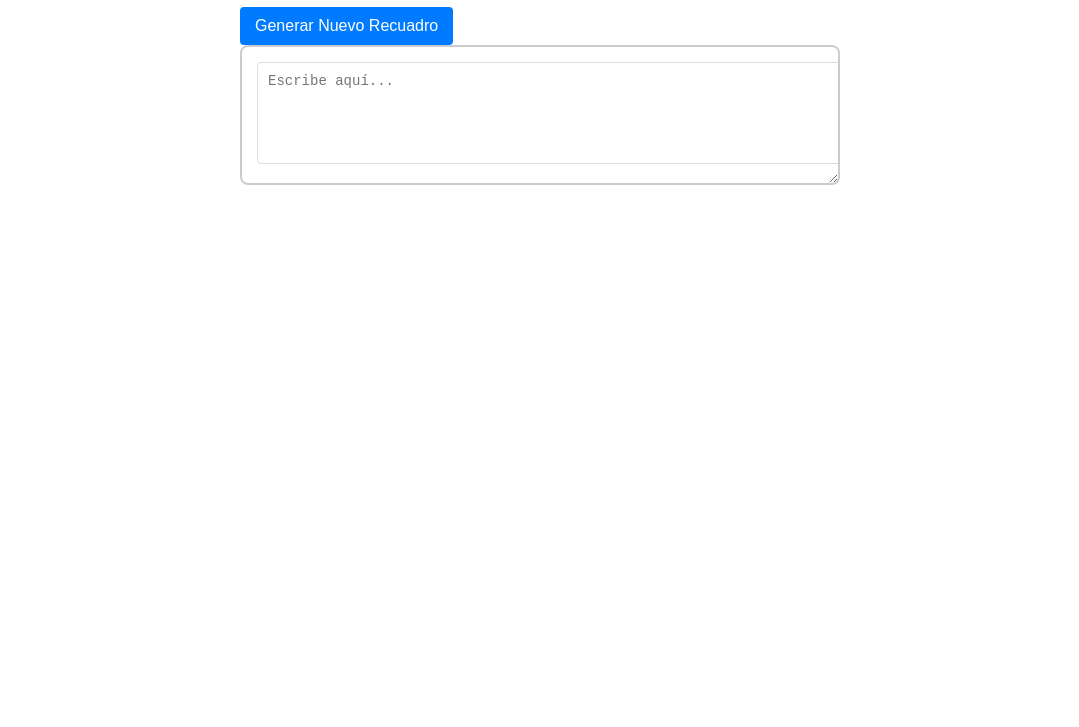
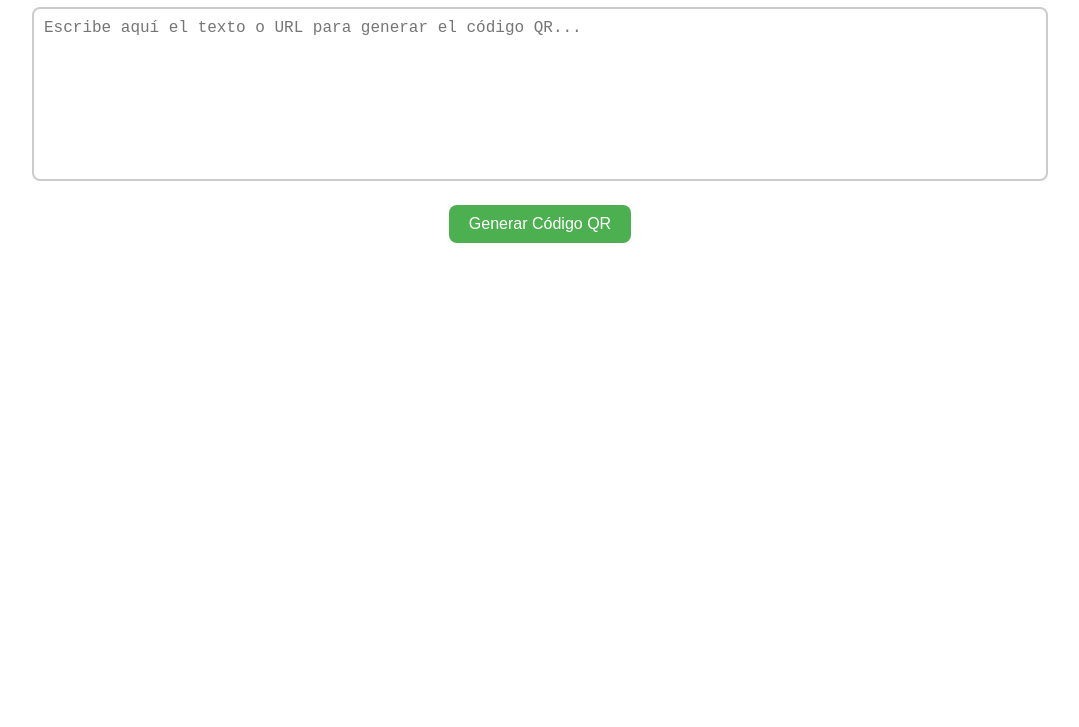
Before and after one commit to jvsierras/QR-Generador, a plain HTML site: page index.html in a window 1280 px wide. Shown: the part 73-800 px from the top of the page, without its empty margins (100-1179 px from the left). Drawn offline with Linux system fonts and the light colour scheme.

Commit message:
Update index.html

```diff
--- a/index.html
+++ b/index.html
@@ -1,85 +1,72 @@
 <!DOCTYPE html>
-<html lang="es">
+<html lang="en">
 <head>
     <meta charset="UTF-8">
     <meta name="viewport" content="width=device-width, initial-scale=1.0">
-    <title>Generador de Recuadros</title>
+    <title>Generador de Códigos QR</title>
     <style>
         body {
             font-family: Arial, sans-serif;
+            text-align: center;
             margin: 20px;
         }
-
-        .container {
-            max-width: 600px;
-            margin: 0 auto;
-        }
-
-        .box {
+        textarea {
+            width: 80%;
+            height: 150px;
+            margin-bottom: 20px;
+            padding: 10px;
+            font-size: 16px;
             border: 2px solid #ccc;
             border-radius: 8px;
-            padding: 15px;
-            margin-bottom: 15px;
-            min-height: 100px;
-            resize: vertical; /* Permite al usuario ajustar manualmente el tamaño */
-            overflow: auto; /* Asegura que el contenido no se desborde */
+            resize: none; /* Evita que el usuario cambie manualmente el tamaño */
         }
-
-        textarea {
-            width: 100%;
-            min-height: 80px;
-            resize: none; /* Desactiva el redimensionamiento manual del textarea */
-            border: 1px solid #ddd;
-            border-radius: 4px;
-            padding: 10px;
-            font-size: 14px;
+        button {
+            background-color: #4CAF50;
+            color: white;
+            padding: 10px 20px;
+            font-size: 16px;
+            border: none;
+            border-radius: 8px;
+            cursor: pointer;
         }
-
-        button {
-            background-color: #007bff;
-            color: white;
-            border: none;
-            padding: 10px 15px;
-            border-radius: 4px;
-            cursor: pointer;
-            font-size: 16px;
+        button:hover {
+            background-color: #45a049;
         }
-
-        button:hover {
-            background-color: #0056b3;
+        img {
+            margin-top: 20px;
+            max-width: 300px;
+            border: 2px solid #ccc;
+            border-radius: 8px;
         }
     </style>
 </head>
 <body>
-    <div class="container">
-        <h1>Generador de Recuadros</h1>
-        <button id="newBoxButton">Generar Nuevo Recuadro</button>
-        <div id="boxesContainer"></div>
+    <h1>Generador de Códigos QR</h1>
+    <textarea id="qrData" placeholder="Escribe aquí el texto o URL para generar el código QR..."></textarea>
+    <br>
+    <button onclick="generateQR()">Generar Código QR</button>
+    <div id="qrCodeContainer">
+        <!-- Aquí se mostrará el código QR generado -->
     </div>
 
     <script>
-        // Función para crear un nuevo recuadro
-        function createNewBox() {
-            // Crear el contenedor del recuadro
-            const box = document.createElement('div');
-            box.className = 'box';
+        function generateQR() {
+            // Obtener el texto del textarea
+            const data = document.getElementById('qrData').value;
 
-            // Crear el textarea dentro del recuadro
-            const textarea = document.createElement('textarea');
-            textarea.placeholder = 'Escribe aquí...';
+            // Validar que haya datos ingresados
+            if (!data.trim()) {
+                alert("Por favor, ingresa texto o una URL para generar el código QR.");
+                return;
+            }
 
-            // Agregar el textarea al recuadro
-            box.appendChild(textarea);
+            // Crear la URL del API de GoQR.me
+            const qrUrl = `https://api.qrserver.com/v1/create-qr-code/?size=300x300&data=${encodeURIComponent(data)}`;
 
-            // Agregar el recuadro al contenedor principal
-            document.getElementById('boxesContainer').appendChild(box);
+            // Mostrar el código QR en el contenedor
+            const qrCodeContainer = document.getElementById('qrCodeContainer');
+            qrCodeContainer.innerHTML = `<img src="${qrUrl}" alt="Código QR">`;
         }
-
-        // Evento para el botón "Generar Nuevo Recuadro"
-        document.getElementById('newBoxButton').addEventListener('click', createNewBox);
-
-        // Generar un recuadro inicial al cargar la página
-        window.onload = createNewBox;
     </script>
 </body>
 </html>
```
